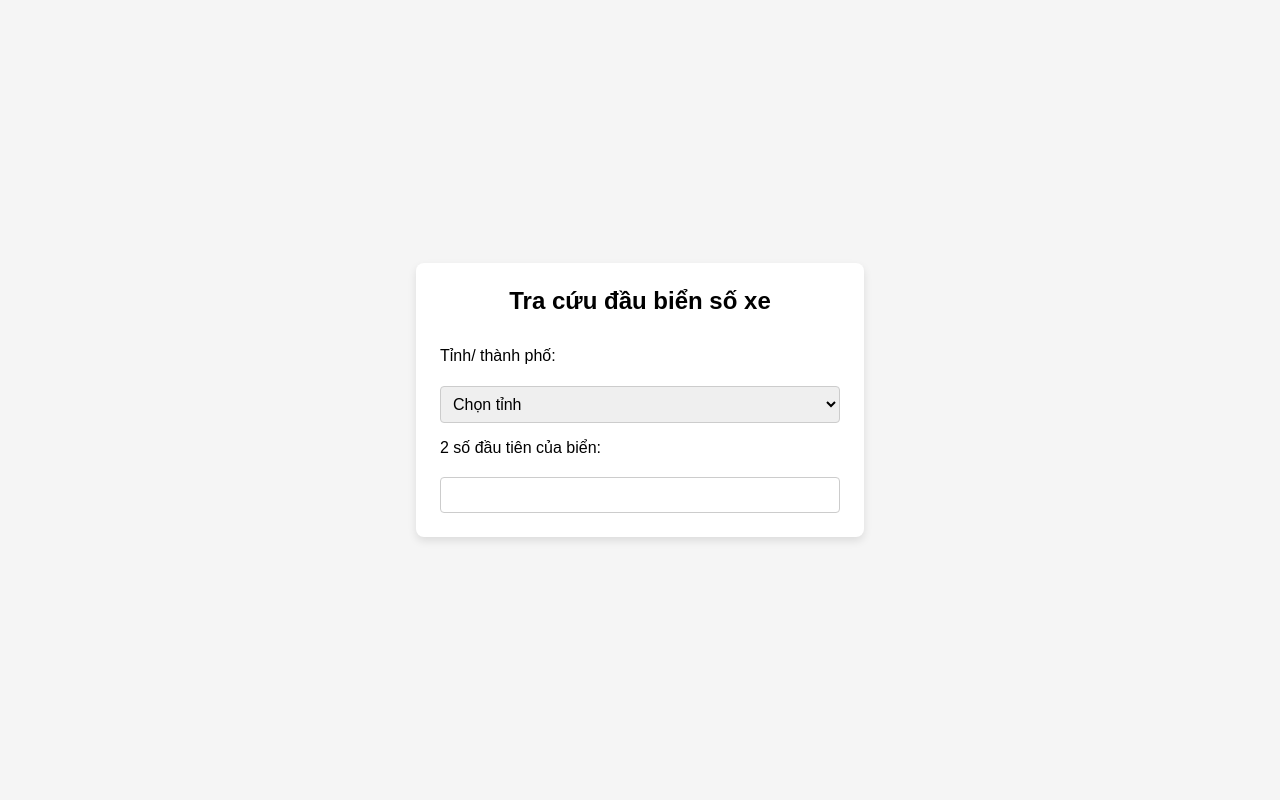
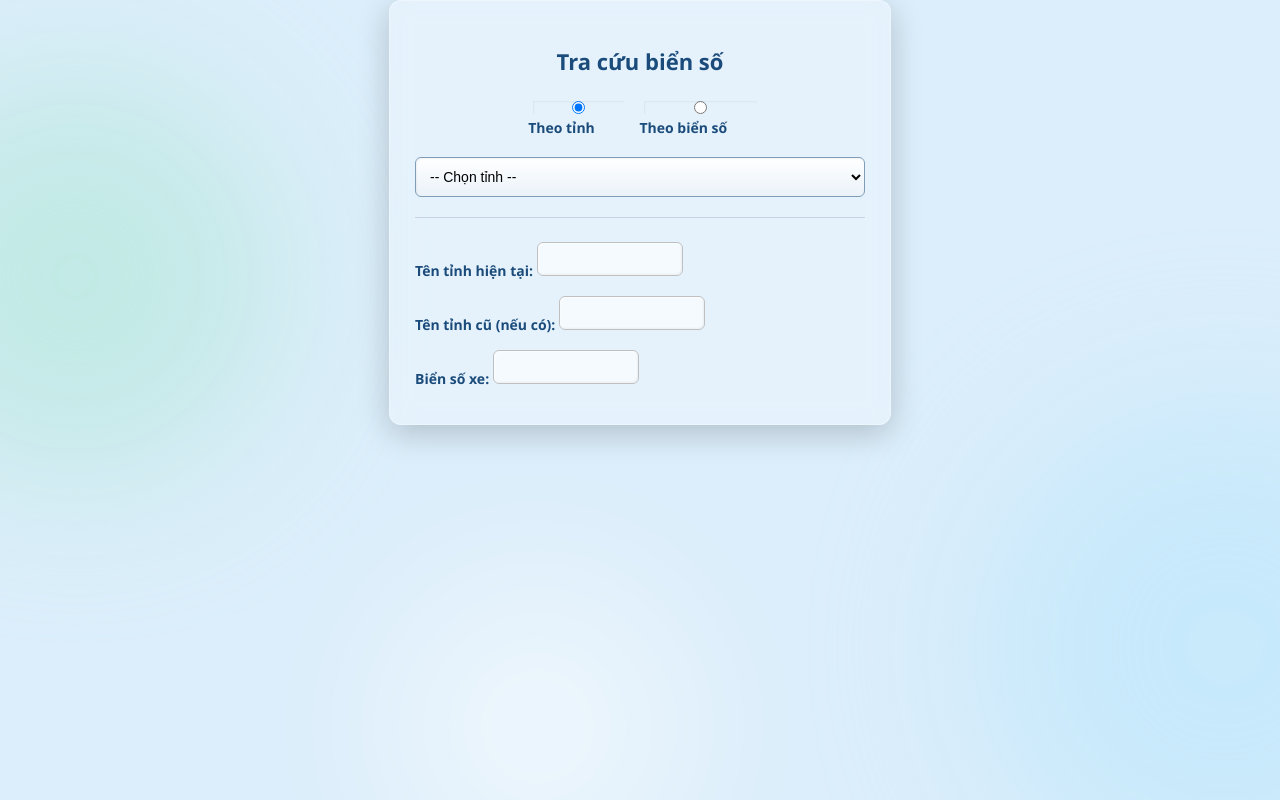
Before and after one commit to lemasieu/provinceplatenumberconverter01, a plain HTML site: page index.html in a window 1280 px wide. Drawn offline with Linux system fonts and the light colour scheme.

Commit message:
Add files via upload
Since July 1st, 2025, Vietnam has completed the merger of provinces. I have updated the data json information and allowed to look up the old province name in this updated version.

```diff
--- a/data.json
+++ b/data.json
@@ -16,11 +16,13 @@
     "Number": ["15","16"]
   },
   {
-    "Province": "Thái Bình",
+    "Province": "Hưng Yên",
+    "OldProvinces": "Thái Bình",
     "Number": "17"
   },
   {
-    "Province": "Nam Định",
+    "Province": "Ninh Bình",
+    "OldProvinces": "Nam Định",
     "Number": "18"
   },
   {
@@ -32,7 +34,8 @@
     "Number": "20"
   },
   {
-    "Province": "Yên Bái",
+    "Province": "Lào Cai",
+    "OldProvinces": "Yên Bái",
     "Number": "21"
   },
   {
@@ -40,7 +43,8 @@
     "Number": "22"
   },
   {
-    "Province": "Hà Giang",
+    "Province": "Tuyên Quang",
+    "OldProvinces": "Hà Giang",
     "Number": "23"
   },
   {
@@ -60,7 +64,8 @@
     "Number": "27"
   },
   {
-    "Province": "Hòa Bình",
+    "Province": "Phú Thọ",
+    "OldProvinces": "Hòa Bình",
     "Number": "28"
   },
   {
@@ -68,7 +73,8 @@
     "Number": ["29","30","31","32","33","40"]
   },
   {
-    "Province": "Hải Dương",
+    "Province": "Hải Phòng",
+    "OldProvinces": "Hải Dương",
     "Number": "34"
   },
   {
@@ -96,7 +102,8 @@
     "Number": "47"
   },
   {
-    "Province": "Đắk Nông",
+    "Province": "Lâm Đồng",
+    "OldProvinces": "Đắk Nông",
     "Number": "48"
   },
   {
@@ -112,15 +119,18 @@
     "Number": ["39","60"]
   },
   {
-    "Province": "Bình Dương",
+    "Province": "TP HCM",
+    "OldProvinces": "Bình Dương",
     "Number": "61"
   },
   {
-    "Province": "Long An",
+    "Province": "Tây Ninh",
+    "OldProvinces": "Long An",
     "Number": "62"
   },
   {
-    "Province": "Tiền Giang",
+    "Province": "Đồng Tháp",
+    "OldProvinces": "Tiền Giang",
     "Number": "63"
   },
   {
@@ -140,7 +150,8 @@
     "Number": "67"
   },
   {
-    "Province": "Kiên Giang",
+    "Province": "An Giang",
+    "OldProvinces": "Kiên Giang",
     "Number": "68"
   },
   {
@@ -152,15 +163,18 @@
     "Number": "70"
   },
   {
-    "Province": "Bến Tre",
+    "Province": "Vĩnh Long",
+    "OldProvinces": "Bến Tre",
     "Number": "71"
   },
   {
-    "Province": "Bà Rịa - Vũng Tàu",
+    "Province": "TP HCM",
+    "OldProvinces": "Bà Rịa - Vũng Tàu",
     "Number": "72"
   },
   {
-    "Province": "Quảng Bình",
+    "Province": "Quảng Trị",
+    "OldProvinces": "Quảng Bình",
     "Number": "73"
   },
   {
@@ -176,11 +190,13 @@
     "Number": "76"
   },
   {
-    "Province": "Bình Định",
+    "Province": "Gia Lai",
+    "OldProvinces": "Bình Định",
     "Number": "77"
   },
   {
-    "Province": "Phú Yên",
+    "Province": "Đắk Lắk",
+    "OldProvinces": "Phú Yên",
     "Number": "78"
   },
   {
@@ -196,27 +212,33 @@
     "Number": "81"
   },
   {
-    "Province": "Kon Tum",
+    "Province": "Quảng Ngãi",
+    "OldProvinces": "Kon Tum",
     "Number": "82"
   },
   {
-    "Province": "Sóc Trăng",
+    "Province": "Cần Thơ",
+    "OldProvinces": "Sóc Trăng",
     "Number": "83"
   },
   {
-    "Province": "Trà Vinh",
+    "Province": "Vĩnh Long",
+    "OldProvinces": "Trà Vinh",
     "Number": "84"
   },
   {
-    "Province": "Ninh Thuận",
+    "Province": "Khánh Hòa",
+    "OldProvinces": "Ninh Thuận",
     "Number": "85"
   },
   {
-    "Province": "Bình Thuận",
+    "Province": "Lâm Đồng",
+    "OldProvinces": "Bình Thuận",
     "Number": "86"
   },
   {
-    "Province": "Vĩnh Phúc",
+    "Province": "Phú Thọ",
+    "OldProvinces": "Vĩnh Phúc",
     "Number": "88"
   },
   {
@@ -224,31 +246,38 @@
     "Number": "89"
   },
   {
-    "Province": "Hà Nam",
+    "Province": "Ninh Bình",
+    "OldProvinces": "Hà Nam",
     "Number": "90"
   },
   {
-    "Province": "Quảng Nam",
+    "Province": "Đà Nẵng",
+    "OldProvinces": "Quảng Nam",
     "Number": "92"
   },
   {
-    "Province": "Bình Phước",
+    "Province": "Đồng Nai",
+    "OldProvinces": "Bình Phước",
     "Number": "93"
   },
   {
-    "Province": "Bạc Liêu",
+    "Province": "Cà Mau",
+    "OldProvinces": "Bạc Liêu",
     "Number": "94"
   },
   {
-    "Province": "Hậu Giang",
+    "Province": "Cần Thơ",
+    "OldProvinces": "Hậu Giang",
     "Number": "95"
   },
   {
-    "Province": "Bắc Cạn",
+    "Province": "Thái Nguyên",
+    "OldProvinces": "Bắc Cạn",
     "Number": "97"
   },
   {
-    "Province": "Bắc Giang",
+    "Province": "Bắc Ninh",
+    "OldProvinces": "Bắc Giang",
     "Number": "98"
   },
   {
--- a/index.html
+++ b/index.html
@@ -10,15 +10,28 @@
     <link rel="stylesheet" href="styles.css">
 </head>
 <body>
-    <div class="container">
-        <h1>Tra cứu đầu biển số xe</h1>
-        <label for="province">Tỉnh/ thành phố:</label>
-        <select id="province">
-            <option value="">Chọn tỉnh</option>
-        </select>
-        <label for="plateNumber">2 số đầu tiên của biển:</label>
-        <input type="text" id="plateNumber">
+    <div class="lookup-container">
+        <h1>Tra cứu biển số</h1>
+
+        <div class="lookup-mode">
+             <label><input type="radio" name="lookupType" value="province" checked> Theo tỉnh</label>
+             <label><input type="radio" name="lookupType" value="plate"> Theo biển số</label>
+        </div>
+
+         <div id="input-container"></div>
+
+        <hr>
+
+         <p><strong>Tên tỉnh hiện tại:</strong> <output id="output-province"></output></p>
+         <p><strong>Tên tỉnh cũ (nếu có):</strong> <output id="output-oldprovinces"></output></p>
+         <p><strong>Biển số xe:</strong> <output id="output-plates"></output></p>
     </div>
-    <script src="script.js"></script>
+
+    <div class="wallpaper">
+         <div class="green-blob"></div>
+         <div class="blue-blob"></div>
+         <div class="white-blob"></div>
+    </div>
+  <script src="script.js"></script>
 </body>
 </html>
--- a/script.js
+++ b/script.js
@@ -1,49 +1,120 @@
-// script.js
 document.addEventListener("DOMContentLoaded", async () => {
-    const provinceSelect = document.getElementById("province");
-    const plateInput = document.getElementById("plateNumber");
+  const inputContainer = document.getElementById("input-container");
 
-    // Fetch data from data.json
+  const outputProvince = document.getElementById("output-province");
+  const outputOld = document.getElementById("output-oldprovinces");
+  const outputPlates = document.getElementById("output-plates");
+
   const response = await fetch("data.json");
   const data = await response.json();
 
-    // Populate province select options
+  const allNames = new Set();
   data.forEach(item => {
-        const option = document.createElement("option");
-        option.value = item.Province;
-        option.textContent = item.Province;
-        provinceSelect.appendChild(option);
+    allNames.add(item.Province);
+    const olds = Array.isArray(item.OldProvinces) ? item.OldProvinces : (item.OldProvinces ? [item.OldProvinces] : []);
+    olds.forEach(old => allNames.add(old));
   });
 
-    // Event listener for selecting province
-    provinceSelect.addEventListener("change", () => {
-        const selectedProvince = provinceSelect.value;
-        const provinceData = data.find(item => item.Province === selectedProvince);
+  function renderLookup(mode) {
+    inputContainer.innerHTML = "";
+    outputProvince.textContent = "";
+    outputOld.textContent = "";
+    outputPlates.textContent = "";
 
-        if (provinceData) {
-            if (Array.isArray(provinceData.Number)) {
-                plateInput.value = provinceData.Number.join("; ");
+    if (mode === "province") {
+      const select = document.createElement("select");
+      select.id = "provinceInput";
+      select.innerHTML = `<option value="">-- Chọn tỉnh --</option>`;
+      allNames.forEach(name => {
+        const opt = document.createElement("option");
+        opt.value = name;
+        opt.textContent = name;
+        select.appendChild(opt);
+      });
+      inputContainer.appendChild(select);
+
+      select.addEventListener("change", () => {
+        const input = select.value.trim();
+        const matched = data.filter(
+          d =>
+            d.Province === input ||
+            (Array.isArray(d.OldProvinces) && d.OldProvinces.includes(input)) ||
+            (!Array.isArray(d.OldProvinces) && d.OldProvinces === input)
+        );
+
+        if (matched.length > 0) {
+          const provinceName = matched[0].Province;
+          const oldMatched = matched.find(d =>
+            (Array.isArray(d.OldProvinces) && d.OldProvinces.includes(input)) ||
+            (!Array.isArray(d.OldProvinces) && d.OldProvinces === input)
+          );
+          const oldName = oldMatched && input !== provinceName ? input : "";
+
+          outputProvince.textContent = provinceName;
+          if (oldName) {
+          outputOld.textContent = oldName;
             } else {
-                plateInput.value = provinceData.Number;
+          // Chỉ hiển thị nếu có tỉnh cũ và input khác tỉnh mới
+           const olds = matched[0].OldProvinces;
+           if (Array.isArray(olds) && olds.length && olds[0] !== matched[0].Province) {
+           outputOld.textContent = olds.join(", ");
+           } else {
+           outputOld.textContent = "";
            }
-        } else {
-            plateInput.value = "";
+           };
+          outputPlates.textContent = oldName
+            ? (Array.isArray(oldMatched.Number) ? oldMatched.Number.join("; ") : oldMatched.Number)
+            : matched.flatMap(d => Array.isArray(d.Number) ? d.Number : [d.Number]).join("; ");
         }
       });
+    } else if (mode === "plate") {
+      const input = document.createElement("input");
+      input.placeholder = "Nhập biển số (VD: 85)";
+      inputContainer.appendChild(input);
 
-    // Event listener for typing plate number
-    plateInput.addEventListener("input", () => {
-        const inputPlate = plateInput.value;
-        const provinceData = data.find(item =>
+      input.addEventListener("input", () => {
+        const code = input.value.trim();
+        const found = data.find(item =>
           Array.isArray(item.Number)
-                ? item.Number.includes(inputPlate)
-                : item.Number === inputPlate
+            ? item.Number.includes(code)
+            : item.Number === code
         );
 
-        if (provinceData) {
-            provinceSelect.value = provinceData.Province;
+        if (found) {
+          outputProvince.textContent = found.Province;
+
+          let oldName = "";
+          const olds = Array.isArray(found.OldProvinces) ? found.OldProvinces : [found.OldProvinces || ""];
+          for (const old of olds) {
+            const oldEntry = data.find(d =>
+              d.Province === found.Province &&
+              ((Array.isArray(d.OldProvinces) && d.OldProvinces.includes(old)) || d.OldProvinces === old) &&
+              ((Array.isArray(d.Number) && d.Number.includes(code)) || d.Number === code)
+            );
+            if (oldEntry) {
+              oldName = old;
+              break;
+            }
+          }
+
+          outputOld.textContent = oldName;
+          outputPlates.textContent = code;
         } else {
-            provinceSelect.value = "";
+          outputProvince.textContent = "";
+          outputOld.textContent = " ";
+          outputPlates.textContent = "";
         }
       });
+    }
+  }
+
+  // Khởi động mặc định: theo tỉnh
+  renderLookup("province");
+
+  // Gắn sự kiện cho radio buttons
+  document.querySelectorAll('input[name="lookupType"]').forEach(radio => {
+    radio.addEventListener("change", () => {
+      renderLookup(radio.value);
     });
+  });
+});
--- a/styles.css
+++ b/styles.css
@@ -1,57 +1,152 @@
-/* styles.css */
+/* === Toàn bộ trang === */
 body {
-    font-family: Arial, sans-serif;
-    display: flex;
-    justify-content: center;
-    align-items: center;
-    min-height: 100vh;
-    margin: 0;
-    background-color: #f5f5f5;
+  margin: 0;
+  padding: 0;
+  font-family: "Segoe UI", sans-serif;
+  background: #dceefb;
+  min-height: 100vh;
+  overflow-x: hidden;
+  position: relative;
+  color: #000;
 }
 
-.container {
-    width: 90%;
-    max-width: 400px;
-    background-color: #fff;
-    padding: 1.5rem;
-    border-radius: 8px;
-    box-shadow: 0 4px 8px rgba(0, 0, 0, 0.1);
-    display: flex;
-    flex-direction: column;
-    gap: 1rem;
-    text-align: center;
+/* === Blob nền động === */
+.wallpaper {
+  position: fixed;
+  top: 0;
+  left: 0;
+  width: 100vw;
+  height: 100vh;
+  z-index: -2;
+  overflow: hidden;
 }
 
-h1 {
-    font-size: 1.5rem;
-    margin: 0 0 1rem;
+.wallpaper > div {
+  position: absolute;
+  border-radius: 50%;
+  filter: blur(80px);
+  opacity: 0.5;
+  animation: float 20s infinite ease-in-out alternate;
 }
 
-label {
-    font-size: 1rem;
-    text-align: left;
-    display: block;
-    margin-bottom: 0.3rem;
+.green-blob {
+  width: 400px;
+  height: 400px;
+  background: #a8e6cf;
+  top: 10%;
+  left: -10%;
 }
 
-select, input {
-    padding: 0.5rem;
-    font-size: 1rem;
-    border: 1px solid #ccc;
-    border-radius: 4px;
-    width: 100%;
-    box-sizing: border-box;
+.blue-blob {
+  width: 500px;
+  height: 500px;
+  background: #b3e5fc;
+  top: 50%;
+  right: -15%;
 }
 
-@media (max-width: 600px) {
-    h1 {
-        font-size: 1.2rem;
-    }
-    select, input {
-        padding: 0.4rem;
-        font-size: 0.9rem;
-    }
-    label {
-        font-size: 0.9rem;
-    }
+.white-blob {
+  width: 300px;
+  height: 300px;
+  background: #ffffff;
+  bottom: -10%;
+  left: 30%;
 }
+
+@keyframes float {
+  0%   { transform: translate(0, 0); }
+  100% { transform: translate(30px, -30px); }
+}
+
+/* === Khung chính tra cứu === */
+.lookup-container {
+  position: relative;
+  background: rgba(255, 255, 255, 0.25);
+  border: 1px solid rgba(255, 255, 255, 0.3);
+  backdrop-filter: blur(12px);
+  -webkit-backdrop-filter: blur(12px);
+  border-radius: 12px;
+  box-shadow: 0 8px 32px rgba(0, 0, 0, 0.2);
+  padding: 30px 25px;
+  width: 100%;
+  max-width: 450px;
+  margin-top: auto;
+  margin-bottom: auto;
+  margin-left: auto;
+  margin-right: auto;
+  z-index: 1;
+  color: #000;
+}
+
+/* === Tiêu đề === */
+h1 {
+  text-align: center;
+  font-size: 22px;
+  margin-bottom: 20px;
+  color: #1a4b7a;
+}
+
+/* === Lựa chọn tra cứu === */
+.lookup-mode {
+  display: flex;
+  justify-content: center;
+  gap: 20px;
+  margin-bottom: 15px;
+}
+
+.lookup-mode label {
+  font-weight: bold;
+  color: #1a4b7a;
+  font-size: 14px;
+}
+
+/* === Input / Select đồng bộ === */
+input,
+select {
+  width: 100%;
+  padding: 10px;
+  font-size: 14px;
+  margin-top: 5px;
+  border-radius: 6px;
+  border: 1px solid #7f9db9;
+  background: linear-gradient(to bottom, #ffffff, #eaf2f9);
+  box-shadow: inset 1px 1px 2px rgba(0,0,0,0.05);
+  transition: border-color 0.2s ease-in-out;
+  outline: none;
+}
+
+input:focus,
+select:focus {
+  border-color: #4682b4;
+}
+
+/* === Output box hiển thị kết quả === */
+output {
+  display: inline-block;
+  background: rgba(255, 255, 255, 0.6);
+  border: 1px solid #c0c0c0;
+  padding: 6px 12px;
+  border-radius: 6px;
+  min-width: 120px;
+  min-height: 20px;
+  font-size: 14px;
+  margin-top: 4px;
+  color: #000;
+  box-shadow: inset 1px 1px 2px rgba(255, 255, 255, 0.6),
+              inset -1px -1px 2px rgba(0, 0, 0, 0.05);
+}
+
+/* === Nhãn kết quả === */
+p {
+  margin: 12px 0 6px;
+  font-weight: 500;
+  font-size: 14px;
+  color: #1a4b7a;
+}
+
+/* === Ngăn cách nhẹ === */
+hr {
+  border: none;
+  border-top: 1px solid #c8d4e3;
+  margin: 20px 0;
+}
```
Lines whose indentation alone changed are shown as unchanged.
